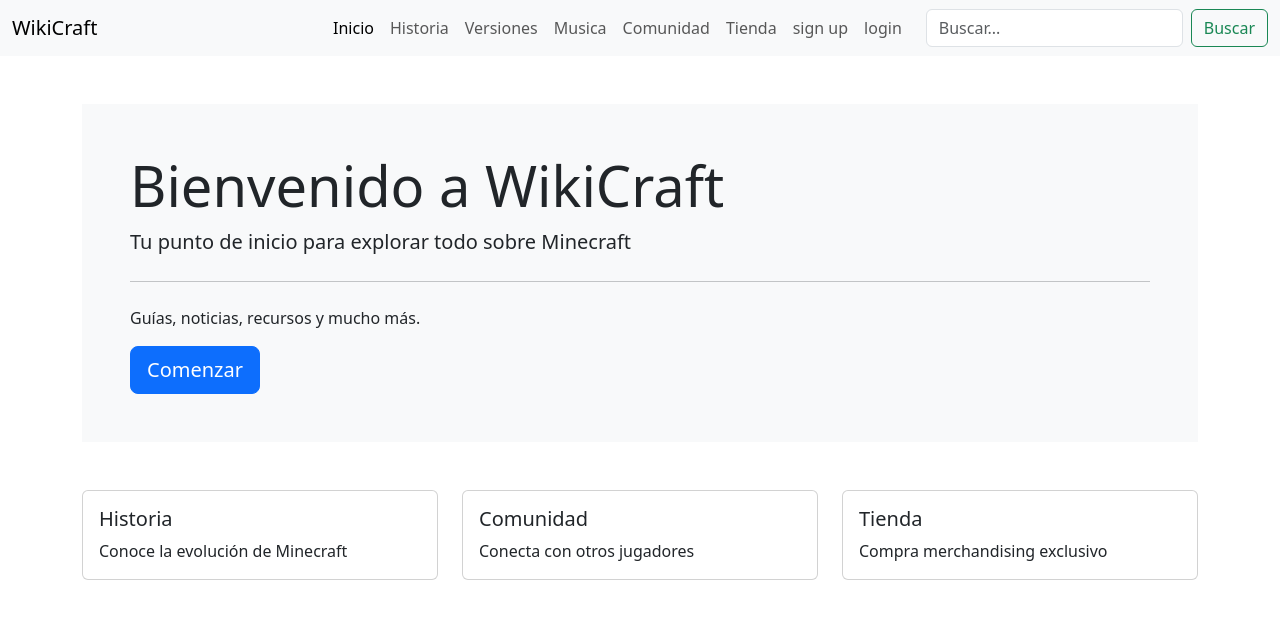
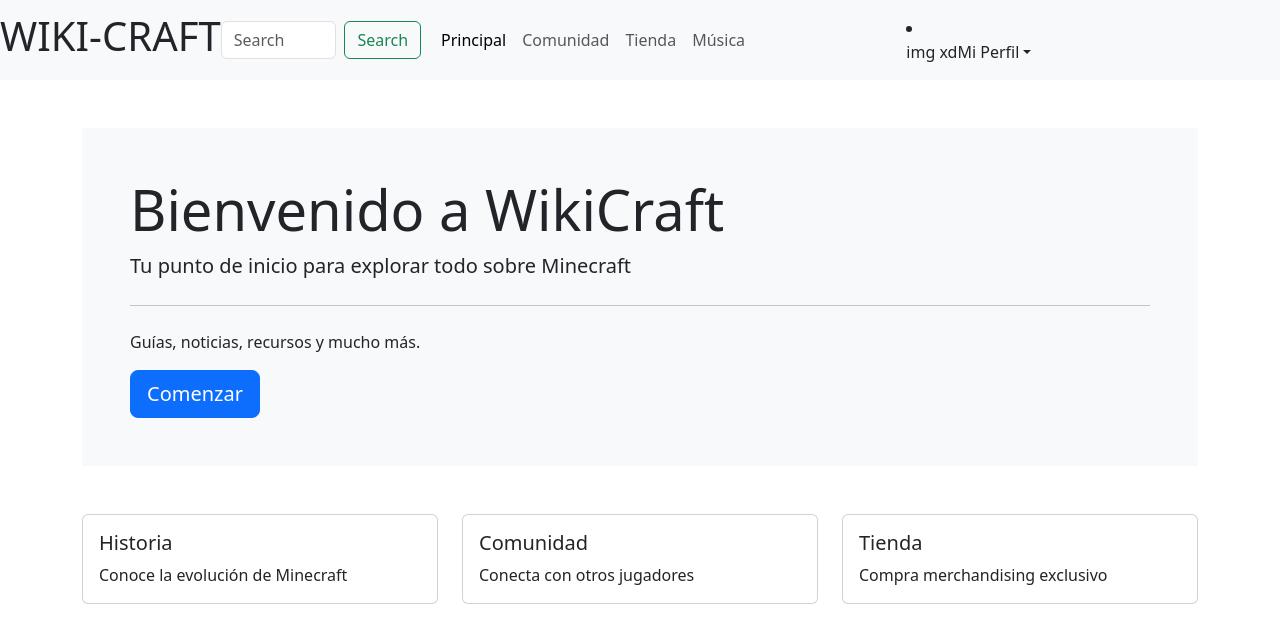
Before and after one commit to Geronimogomez09/ProyectolLasMusumes, a React (Vite) app: page / in a window 1280 px wide. Shown: the top 642 px of the page. Built offline with nearby package versions, Linux system fonts and the light colour scheme.

Commit message:
Comenzando estructura básica del nuevo header

```diff
--- a/src/components/header.jsx
+++ b/src/components/header.jsx
@@ -9,7 +9,51 @@
   }
 
   return (
-    <nav className="navbar navbar-expand-lg navbar-light bg-light">
+    <header class="">
+      <div class="header-container navbar navbar-expand-lg navbar-light bg-light">
+        <div class="header-title">
+          <h1>
+            WIKI<span class="h-bar">-</span><span class="text-">CRAFT</span>
+          </h1>
+        </div>
+        <nav class="navbar navbar-expand-lg navbar-light bg-light">
+          <div class="search">
+          <form class="d-flex">
+            <input class="form-control me-2" type="search" placeholder="Search" aria-label="Search"></input>
+            <button class="btn btn-outline-success" type="submit">Search</button>
+          </form>
+        </div>
+          <div class="container-fluid">
+            <ul class="navbar-nav me-auto mb-2 mb-lg-0">
+              <li class="nav-item">
+                <a class="nav-link active" aria-current="page" href="#">Principal</a>
+              </li>
+              <li class="nav-item">
+                <a class="nav-link" href="#">Comunidad</a>
+              </li>
+              <li class="nav-item">
+                <a class="nav-link" href="#">Tienda</a>
+              </li>
+              <li class="nav-item">
+                <a class="nav-link" href="#">Música</a>
+              </li>
+            </ul>
+          </div>
+          <li class="nav-item dropdown">
+          <a class="nav-link dropdown-toggle d-flex align-items-center" href="#" id="navbarDropdownUser" role="button" data-bs-toggle="dropdown" aria-expanded="false">
+            <span>img xd</span>
+            <span>Mi Perfil</span>
+          </a>
+          <ul class="dropdown-menu dropdown-menu-end" aria-labelledby="navbarDropdownUser">
+            <li><a class="dropdown-item" href="#">Ver Perfil</a></li>
+            <li><a class="dropdown-item" href="#">Configuración</a></li>
+            <li><a class="dropdown-item text-danger" href="#">Cerrar sesión</a></li>
+          </ul>
+        </li>
+        </nav>
+      </div>
+    </header>
+    /*<nav className="navbar navbar-expand-lg navbar-light bg-light">
       <div className="container-fluid">
         <Link className="navbar-brand" to="/">
           WikiCraft
@@ -78,5 +122,6 @@
         </div>
       </div>
     </nav>
+    */
   )
 }
```
Also changed, not shown: 1 other file (tests, documents, lock files or other folders).
